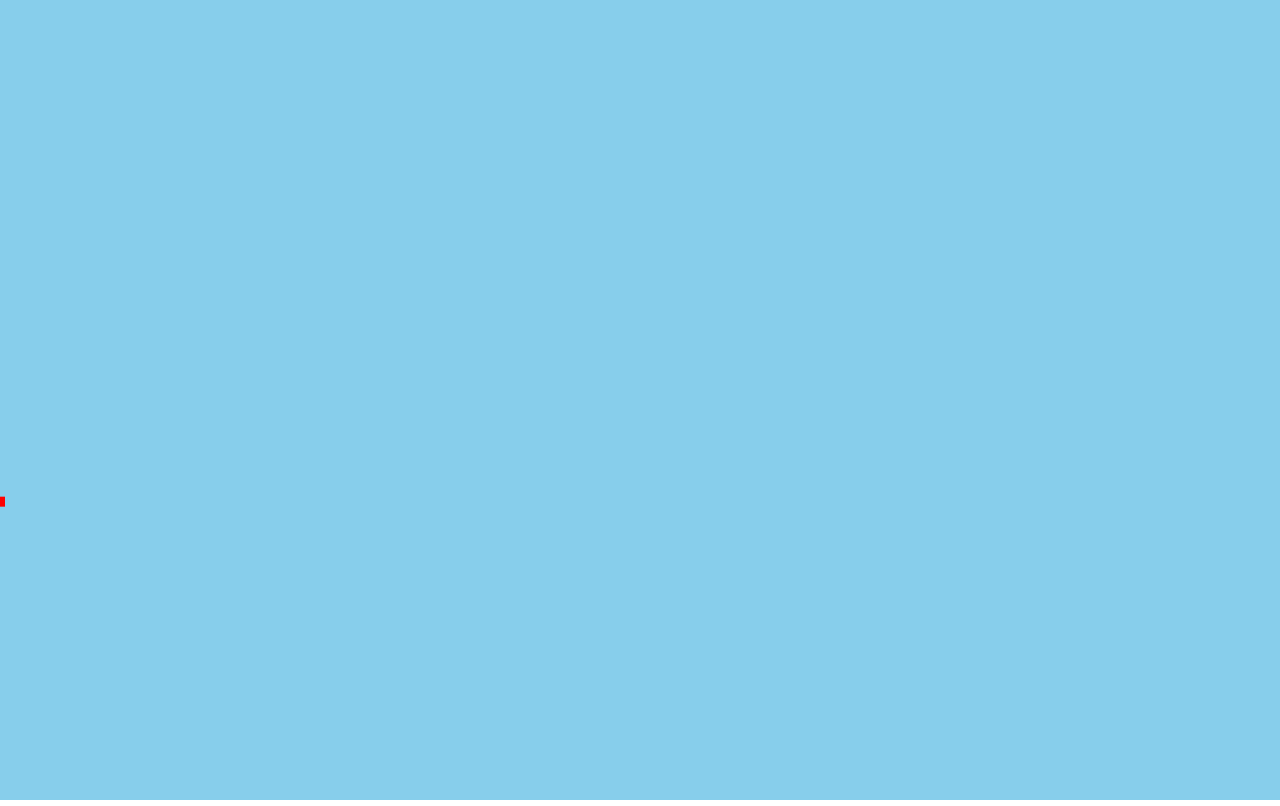
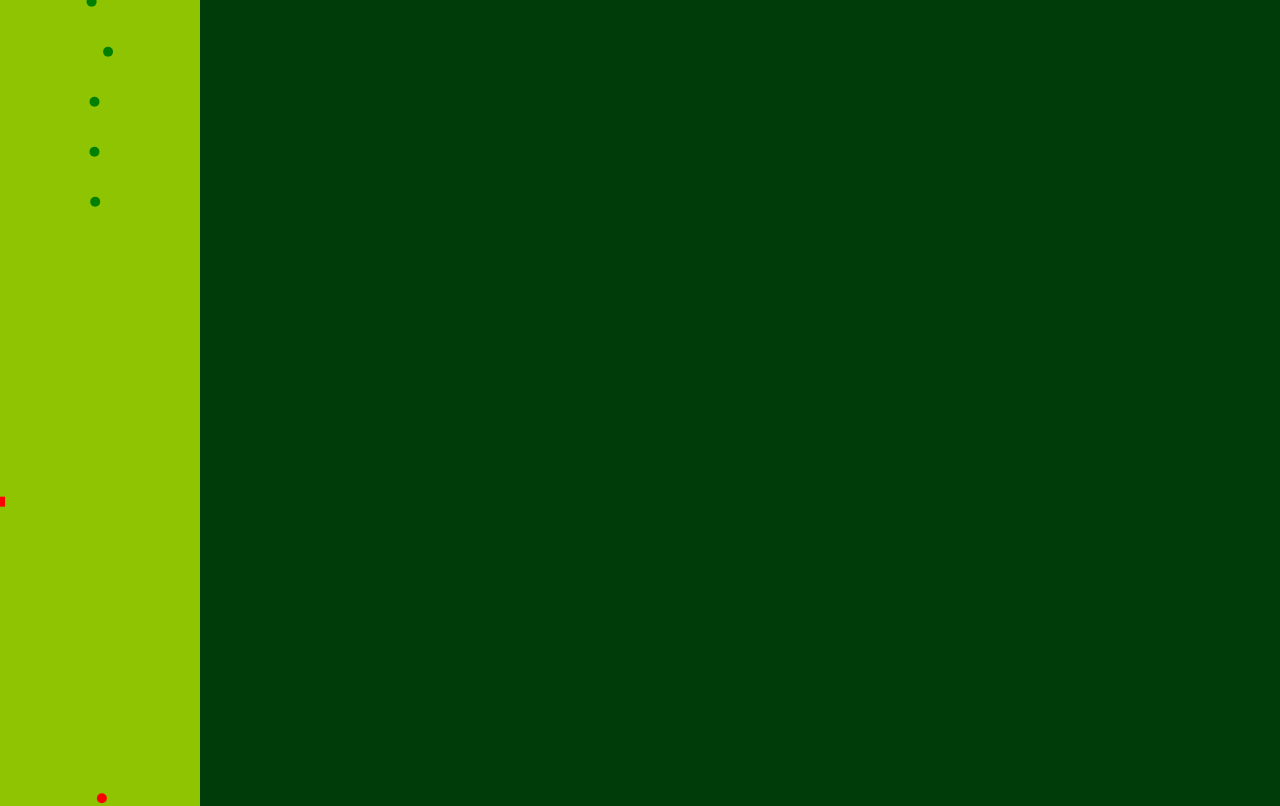
Before and after one commit to josephg/dota3, a plain HTML site: page index.html in a window 1280 px wide. Shown: the top 806 px of the page. Drawn offline with Linux system fonts and the light colour scheme.

Commit message:
Added creeps

```diff
--- a/index.html
+++ b/index.html
@@ -4,8 +4,11 @@
 html { height: 100%; }
 body { height: inherit; margin: 0; overflow: hidden; }
 canvas {
-  width: 100%;
-  height: 100%;
+  width: 200px;
+  height: 1000px;
+}
+body {
+  background-color: #003B0A;
 }
 </style>
 <canvas></canvas>
--- a/main.js
+++ b/main.js
@@ -42,6 +42,8 @@ class Entity {
     if (this.components[c.name]) throw Error('already compnent called ' + c.name)
     this.components[c.name] = c
   }
+
+  get c() { return this.components }
 }
 
 
@@ -70,10 +72,56 @@ e.components['yo'] = {
 world.entities.add(e)
 
 
-// entities
-// components {}
-// draw() -> draw on components
-// update() -> update on components
+class CreepComponent {
+  constructor(e, side) {
+    this.side = side
+  }
+  update(e, dt) {
+    e.c.body.y += this.side * 50 * dt
+  }
+  draw(e) {
+    ctx.fillStyle = (this.side == 1 ? "green" : "red")
+    const {x,y} = e.components.body
+    ctx.beginPath()
+    ctx.arc(x, y, 5, 0, Math.PI*2)
+    ctx.fill()
+  }
+  get name() { return 'creep' }
+}
+
+
+const spawnCreep = (side) => {
+  let e = new Entity
+  e.addComponent(new BodyComponent(e))
+  e.addComponent(new CreepComponent(e, side))
+  if (side === -1) {
+    e.c.body.y = 1000
+  }
+  e.c.body.x = 100 + (Math.random() * 2 - 1) * 10
+  return e
+}
+
+
+const makeSpawner = (side) => {
+  let spawner = new Entity
+  spawner.c['spawn'] = {
+    get name() { return 'spawn' },
+    cooldown: 1,
+    update(e, dt) {
+      this.cooldown -= dt
+      if (this.cooldown <= 0) {
+        this.cooldown += 1
+        let creep = spawnCreep(side)
+        world.entities.add(creep)
+      }
+    }
+  }
+  return spawner
+}
+
+world.entities.add(makeSpawner(1))
+world.entities.add(makeSpawner(-1))
+
 
 
 
@@ -87,7 +135,7 @@ ctx.scale(devicePixelRatio, devicePixelRatio) // For high dpi display support
 
 
 function frame() {
-  ctx.fillStyle = 'skyblue'
+  ctx.fillStyle = '#8EC401'
   ctx.fillRect(0, 0, width, height)
 
   world.update(1/60)
```
